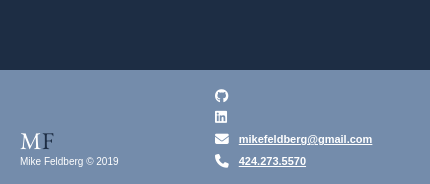
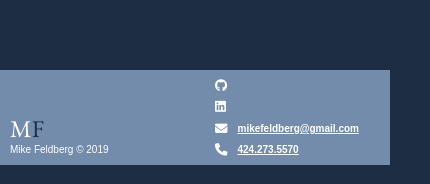
Before and after one commit to mikefeldberg/mikefeldberg.dev, a React (Create React App) app: page / in a window 390 px wide. Shown: the part 2461-2645 px from the top of the page, 430 px wide, since content can reach past the window. Built offline with nearby package versions, Linux system fonts and the light colour scheme; a web font is replaced by a local one.

Commit message:
fix footer padding

```diff
--- a/src/components/Footer/Footer.module.css
+++ b/src/components/Footer/Footer.module.css
@@ -9,6 +9,7 @@
     color: white;
     background-color: #748CAB;
     display: flex;
+    justify-content: space-around;
 }
 
 
@@ -84,8 +85,8 @@
 @media (max-width: 880px) {
 
     .footer{
-        font: bold 11px sans-serif;
-        padding: 20px;
+        font: bold 10px sans-serif;
+        padding: 0;
     }
 
     .footer h3{
@@ -101,15 +102,16 @@
     .footer .footerRight{
         display: flex;
         width: 50vw;
+        padding: 10px
         /* margin-bottom: 40px; */
+    }
+
+    .footer .footerCenter {
+        width: 0vw;
+        padding: 10px;
     }
 
     .footer .footerCompanyName{
         font-size: 10px;
     }
-
-    .footer .footerCenter {
-        display: none;
-    }
-
 }
--- a/src/components/HomePage/HomePage.jsx
+++ b/src/components/HomePage/HomePage.jsx
@@ -9,6 +9,7 @@ import HomePageData from './HomePageData';
 
 const HomePage = props => (
     <div>
+
         <Hero
             imageUrl={HomePageData.hero.imageUrl}
             title={HomePageData.hero.title}
--- a/src/components/Project/Project.jsx
+++ b/src/components/Project/Project.jsx
@@ -11,7 +11,7 @@ const Project = props => (
             />
 
             <div className={[styles.overlay, styles.projectThumb, 'round'].join(' ')}>
-                <h3 className="title p5vw">{props.name}</h3>
+                <h3 className="title p15vw">{props.name}</h3>
                 <div className="p10">{props.slug}</div>
                 <div className="p10">
                     <strong>Tech Used:</strong>
--- a/src/components/Project/Project.module.css
+++ b/src/components/Project/Project.module.css
@@ -16,6 +16,7 @@
     border-radius: 50%;
     display: flex;
     flex-direction: column;
+    align-items: center;
     justify-content: space-around;
     opacity: 0;
     transition: 0.5s ease;
--- a/src/index.css
+++ b/src/index.css
@@ -48,7 +48,6 @@ footer {
 h3.title {
   font-weight: 800;
   font-size: 1.3em;
-  /* margin: 0; */
 }
 
 h4.title {
@@ -111,8 +110,8 @@ hr {
   border-radius: 50%;
 }
 
-.p5vw {
-  padding: 0 5vw;
+.p15vw {
+  padding: 0 15vw;
 }
 
 .linkedin:hover {
```
Also changed, not shown: src/components/HomePage/HomePageData.js (+1 -0 lines).
